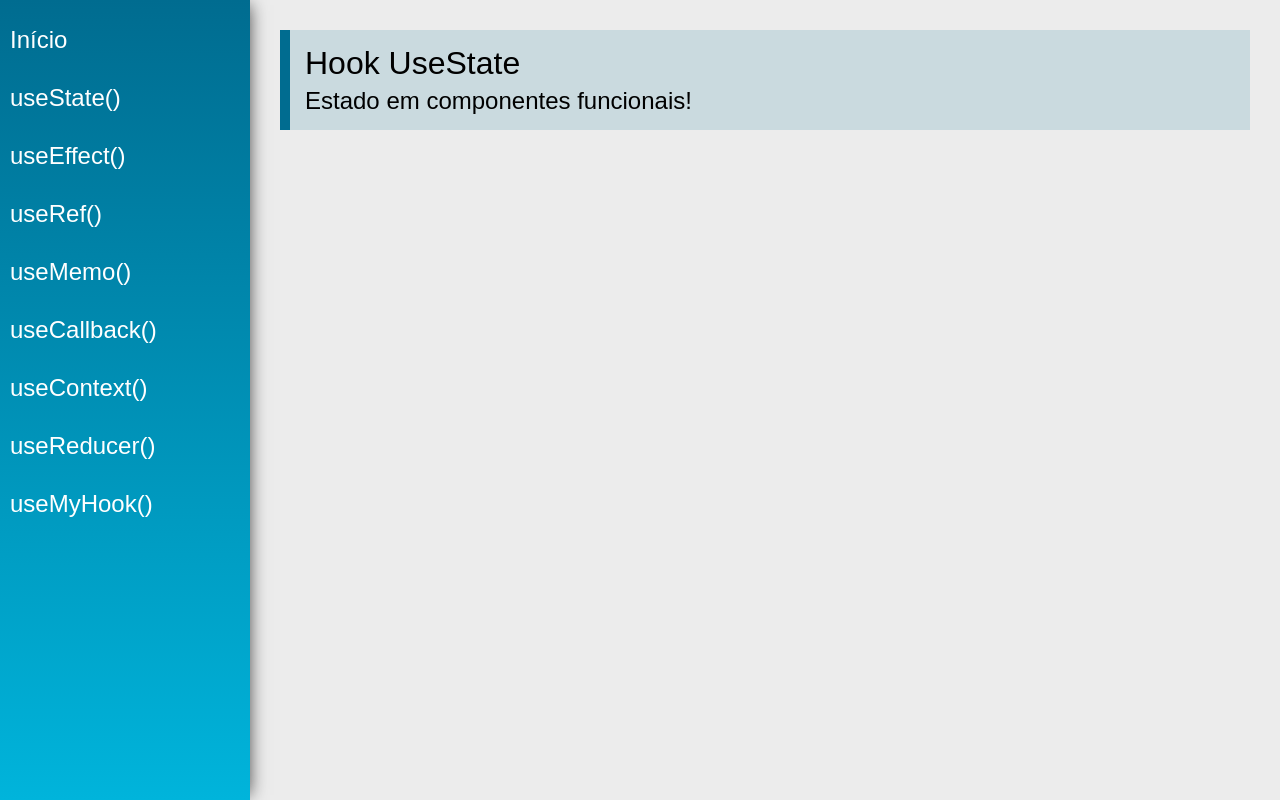
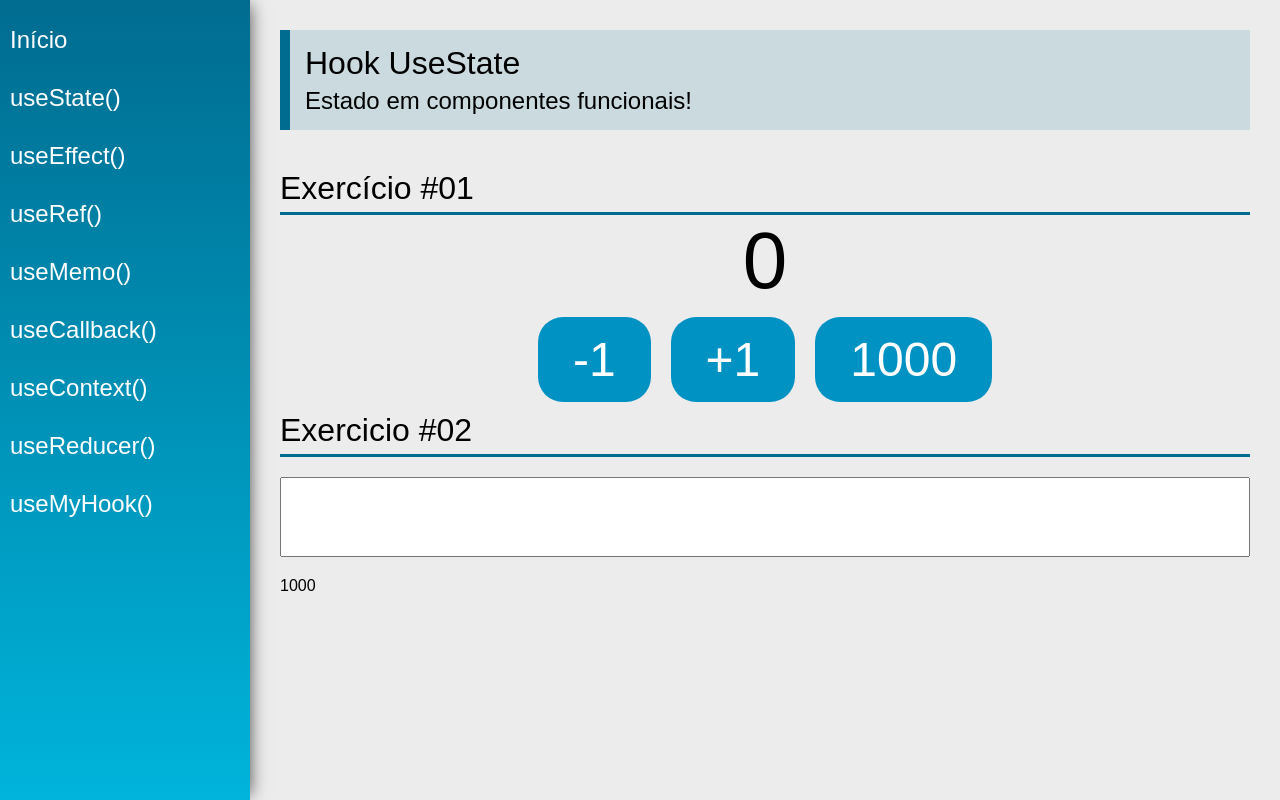
Before and after one commit to brunobandelli/Learning_Hooks_React, a React (Create React App) app: page /useState in a window 1280 px wide. Built offline with nearby package versions, Linux system fonts and the light colour scheme.

Commit message:
useState

```diff
--- a/src/views/examples/UseState.jsx
+++ b/src/views/examples/UseState.jsx
@@ -1,13 +1,35 @@
-import React from 'react'
+import React,{ useState } from 'react'
 import PageTitle from '../../components/layout/PageTitle'
+import SectionTitle from '../../components/layout/SectionTitle'
 
 const UseState = (props) => {
+const [count, setCount] = useState(0)
+const [name, setName] = useState("")
     return (
         <div className="UseState">
             <PageTitle
                 title="Hook UseState"
                 subtitle="Estado em componentes funcionais!"
             />
+            <SectionTitle title="Exercício #01"/>
+                <div className="center">
+                    <span className="text">{count}</span>
+                    <div>
+                        <button className="btn"
+                            onClick={() => setCount(count - 1)}>-1</button>
+                        <button className="btn"
+                            onClick={() => setCount(count + 1)}>+1</button>
+                        <button className="btn"
+                            onClick={() => setCount(current => current + 1000)}>1000</button>
+                    </div>
+                </div>
+
+            <SectionTitle title="Exercicio #02"/>
+            <input type="text" className="input"
+                value={name} onChange={e => setName(e.target.value)}/>
+            <a href
+             onClick={() => setName(atual => atual=1000)}>1000</a>
+
         </div>
     )
 }
```
